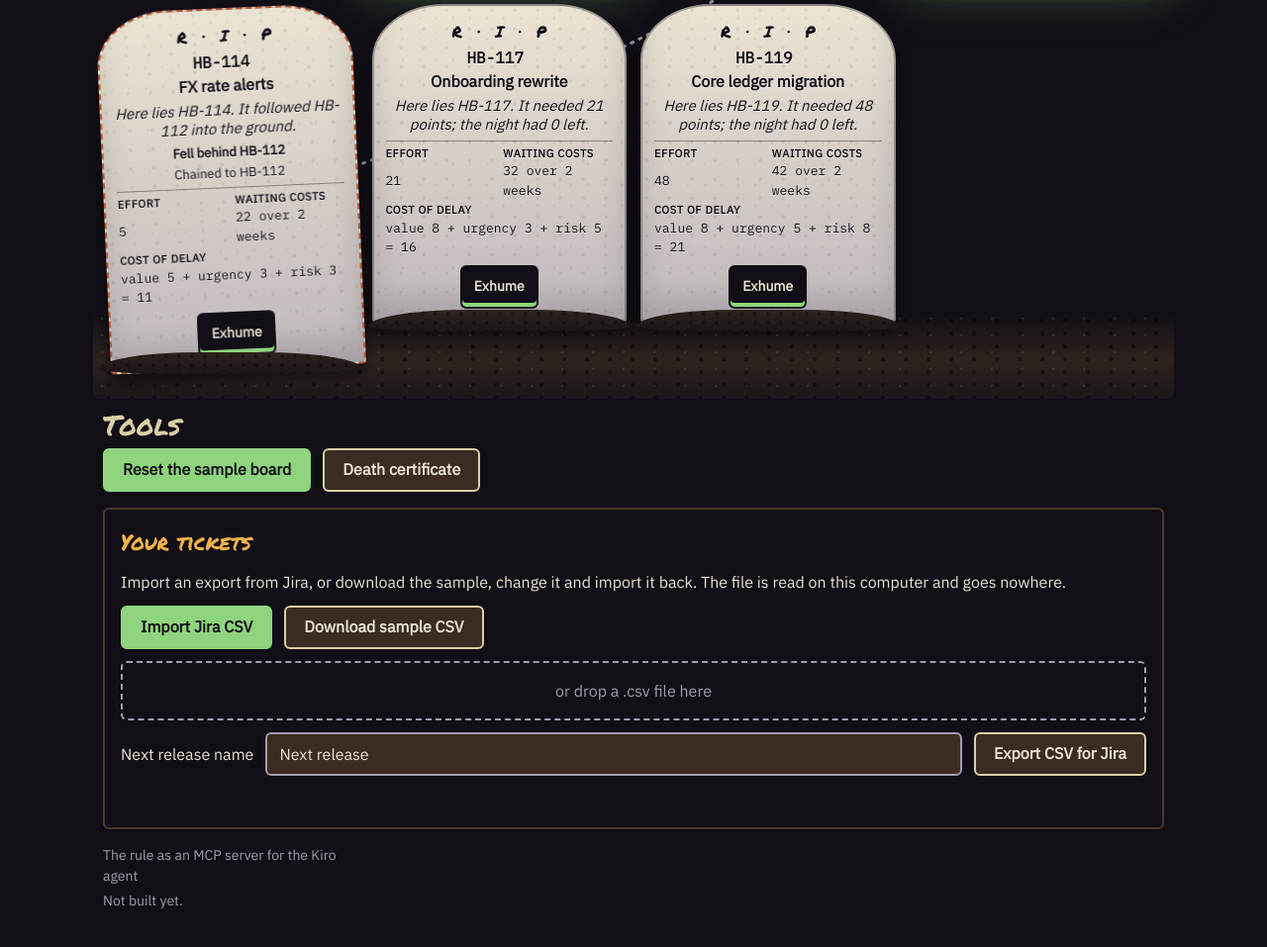
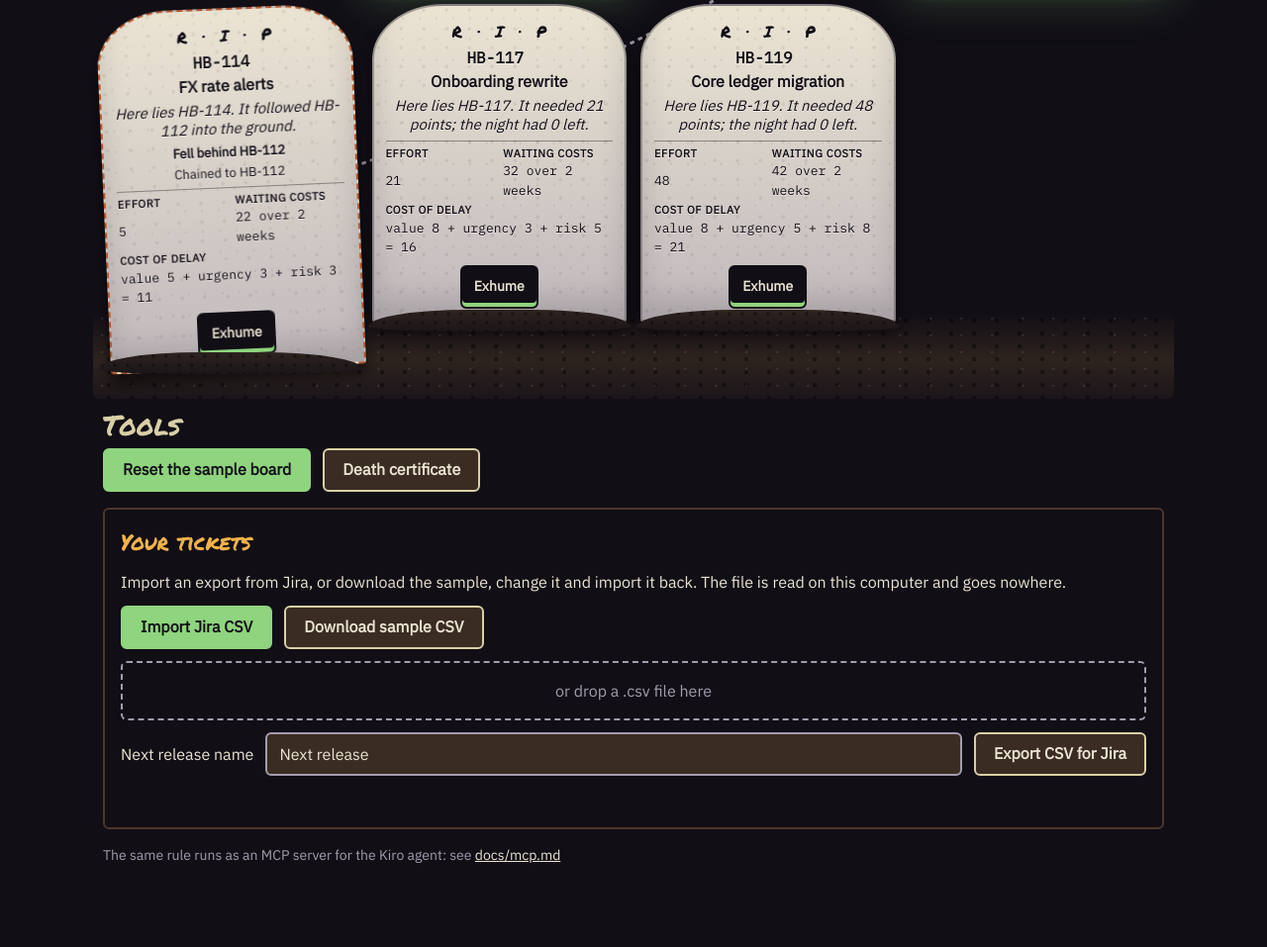
Before and after one commit to hvaler/deadline-seance, a website built with Vite: page index.html in a window 1280 px wide. Shown: the part 2605-3562 px from the top of the page at 99% size. After the commit the page ends 3536 px from the top, so only its background shows below. Built offline with nearby package versions, Linux system fonts and the light colour scheme; a web font is replaced by a local one.

Commit message:
Use the sample's fog seed for every board and replace the stale MCP slot with a link to docs/mcp.md

```diff
--- a/src/engine/sample.ts
+++ b/src/engine/sample.ts
@@ -1,3 +1,4 @@
+import { DEFAULT_FOG_SEED } from './types';
 import type { Board, Cost, Ticket } from './types';
 
 /**
@@ -75,6 +76,6 @@ export function sampleBoard(): Board {
     zombieThreshold: 3,
     wontDo: [],
     // Fixed before any chance was looked at (the date of `now`) and never changed to make a number look better.
-    fogSeed: 20261116,
+    fogSeed: DEFAULT_FOG_SEED,
   };
 }
--- a/src/ui/render/tools.ts
+++ b/src/ui/render/tools.ts
@@ -2,21 +2,8 @@ import type { Ctx, Part } from '../context';
 import { el, setText } from '../dom';
 import { createImportGroup } from './csv-group';
 
-/**
- * The tools: what works (back to the sample board, the death certificate) and, clearly marked, the places where later features will go. Each slot
- * is a disabled button or plain text that says it is not built yet, and does nothing.
- */
-
-export interface SlotSpec {
-  readonly name: 'mcp';
-  readonly label: string;
-  /** Plain text instead of a disabled button. */
-  readonly plain?: boolean;
-}
-
-export const TOOL_SLOTS: readonly SlotSpec[] = [
-  { name: 'mcp', label: 'The rule as an MCP server for the Kiro agent', plain: true },
-];
+/** Where the MCP server is explained. A link is navigation, not a request: the CSP's connect-src 'none' does not apply to it. */
+export const MCP_DOCS_URL = 'https://github.com/hvaler/deadline-seance/blob/main/docs/mcp.md';
 
 /** What the tools need from the rest of the app: what to do when the death certificate button is pressed. */
 export interface ToolsHook {
@@ -42,26 +29,12 @@ export function mountTools(section: HTMLElement, ctx: Ctx, hook: ToolsHook): Par
     on: { click: (event) => hook.onCertificate(event.currentTarget as HTMLElement) },
   });
 
-  const slots = el(
-    'ul',
-    { class: 'slots', attrs: { role: 'list' } },
-    TOOL_SLOTS.map((slot) => {
-      const noteId = `slot-note-${slot.name}`;
-      const note = el('span', { id: noteId, class: 'slot-note', text: 'Not built yet.' });
-      const control = slot.plain
-        ? el('span', { class: 'slot-label', data: { slot: slot.name }, text: slot.label })
-        : el('button', {
-            class: 'button slot',
-            attrs: { type: 'button', disabled: true, 'aria-describedby': noteId },
-            data: { slot: slot.name },
-            text: slot.label,
-          });
-      return el('li', { class: 'slot-item' }, [control, note]);
-    }),
-  );
-
+  const mcp = el('p', { class: 'mcp-note', data: { note: 'mcp' } }, [
+    'The same rule runs as an MCP server for the Kiro agent: see ',
+    el('a', { attrs: { href: MCP_DOCS_URL, rel: 'noopener noreferrer' }, text: 'docs/mcp.md' }),
+  ]);
   const csv = createImportGroup(ctx, { banner: hook.banner });
-  section.append(el('div', { class: 'tools-row' }, [reset, certificate]), csv.node, slots);
+  section.append(el('div', { class: 'tools-row' }, [reset, certificate]), csv.node, mcp);
   return {
     update(view, state) {
       setText(reset, state.source.kind === 'built-in' ? 'Reset the sample board' : 'Reset your tickets');
--- a/src/ui/styles/components.css
+++ b/src/ui/styles/components.css
@@ -93,12 +93,19 @@
 }
 
 .slot-note,
-.slot-text,
-.slot-label {
+.slot-text {
   font-size: 0.875rem;
   color: var(--stone);
 }
 
+.mcp-note {
+  font-size: 0.875rem;
+  color: var(--stone);
+}
+.mcp-note a {
+  color: var(--bone);
+  text-decoration: underline;
+}
 .slot-text {
   padding-top: 6px;
   border-top: 2px dashed var(--stone);
--- a/src/ui/styles/layout.css
+++ b/src/ui/styles/layout.css
@@ -176,16 +176,8 @@ main {
   margin-bottom: 16px;
 }
 
-.slots {
-  display: grid;
-  grid-template-columns: repeat(auto-fill, minmax(min(100%, 240px), 1fr));
-  gap: 12px 16px;
-}
-
-.slot-item {
-  display: grid;
-  gap: 4px;
-  justify-items: start;
+.mcp-note {
+  margin-top: 16px;
 }
 
 /* The strip of the fog sits under the slider, in the slider's column, and is centred on the slider's seven positions (see components.css).
```
Also changed, not shown: docs/mcp.md (+1 -1 lines), docs/rule.md (+6 -0 lines), src/engine/types.ts (+7 -2 lines), tests/engine/csv.test.ts (+21 -2 lines), tests/mcp/board.test.ts (+1 -0 lines), tests/ui/build.test.ts (+3 -1 lines), tests/ui/csp.test.ts (+6 -2 lines), tests/ui/csv-tools.test.ts (+2 -2 lines), tests/ui/slots.test.ts (+14 -4 lines), tests/ui/tokens.test.ts (+1 -2 lines), .kiro/specs/jira-csv/requirements.md, README.md.
